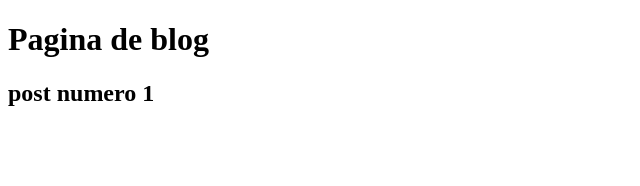
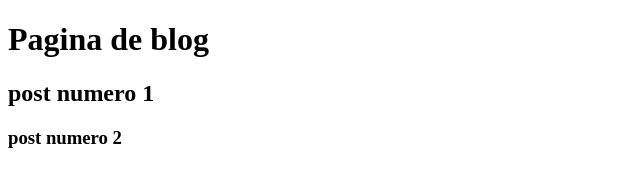
Before and after one commit to WesleyNun/githubtest, a plain HTML site: page blog.html in a window 1280 px wide. Shown: the whole page, without its empty margins (0-640 px from the left). Drawn offline with Linux system fonts and the light colour scheme.

Commit message:
post numero 2 teste

```diff
--- a/blog.html
+++ b/blog.html
@@ -8,5 +8,6 @@
 <body>
     <h1> Pagina de blog </h1>
     <h2> post numero 1 </h2>
+    <h3> post numero 2</h3>
 </body>
 </html>
```
